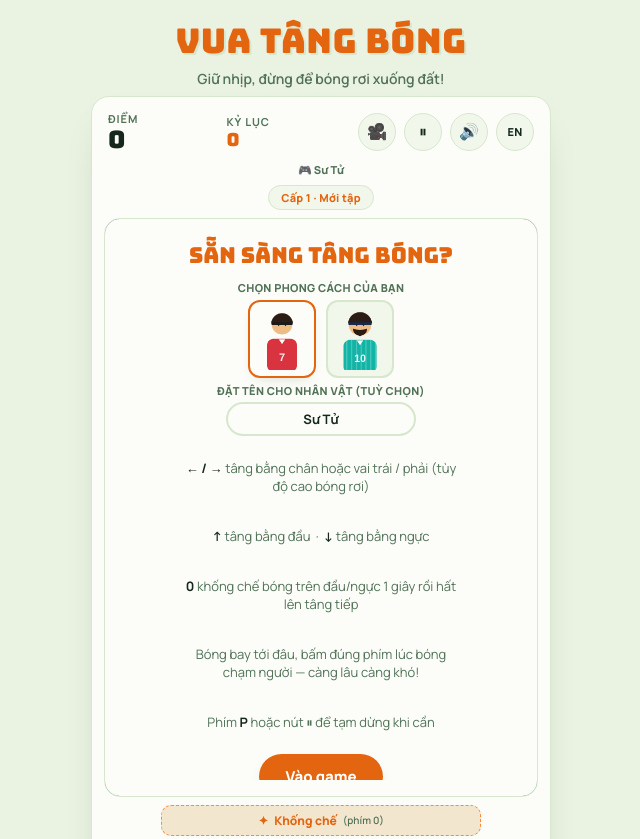
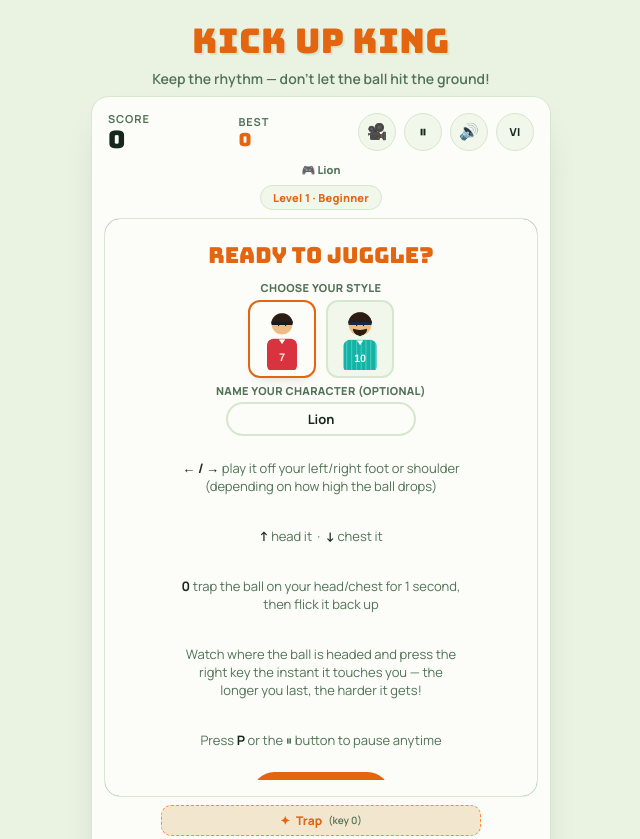
Before and after one commit to hoangsondbp-crypto/kick-up-king, a plain HTML site: page index.html in a window 1280 px wide. Shown: the top 839 px of the page, without its empty margins (319-959 px from the left). Drawn offline with Linux system fonts and the light colour scheme.

Commit message:
Tu chon ngon ngu theo may

```diff
--- a/index.html
+++ b/index.html
@@ -882,7 +882,11 @@
       charNames: { A: 'Lion', B: 'Little Fox' }
     }
   };
-  var lang = 'vi';
+  var lang = 'en';
+  try {
+    var navLang = (navigator.language || '').toLowerCase();
+    if(navLang.indexOf('vi') === 0) lang = 'vi';
+  } catch(e){}
   try {
     var savedLang = localStorage.getItem('vtb_lang');
     if(savedLang === 'en' || savedLang === 'vi') lang = savedLang;
```
